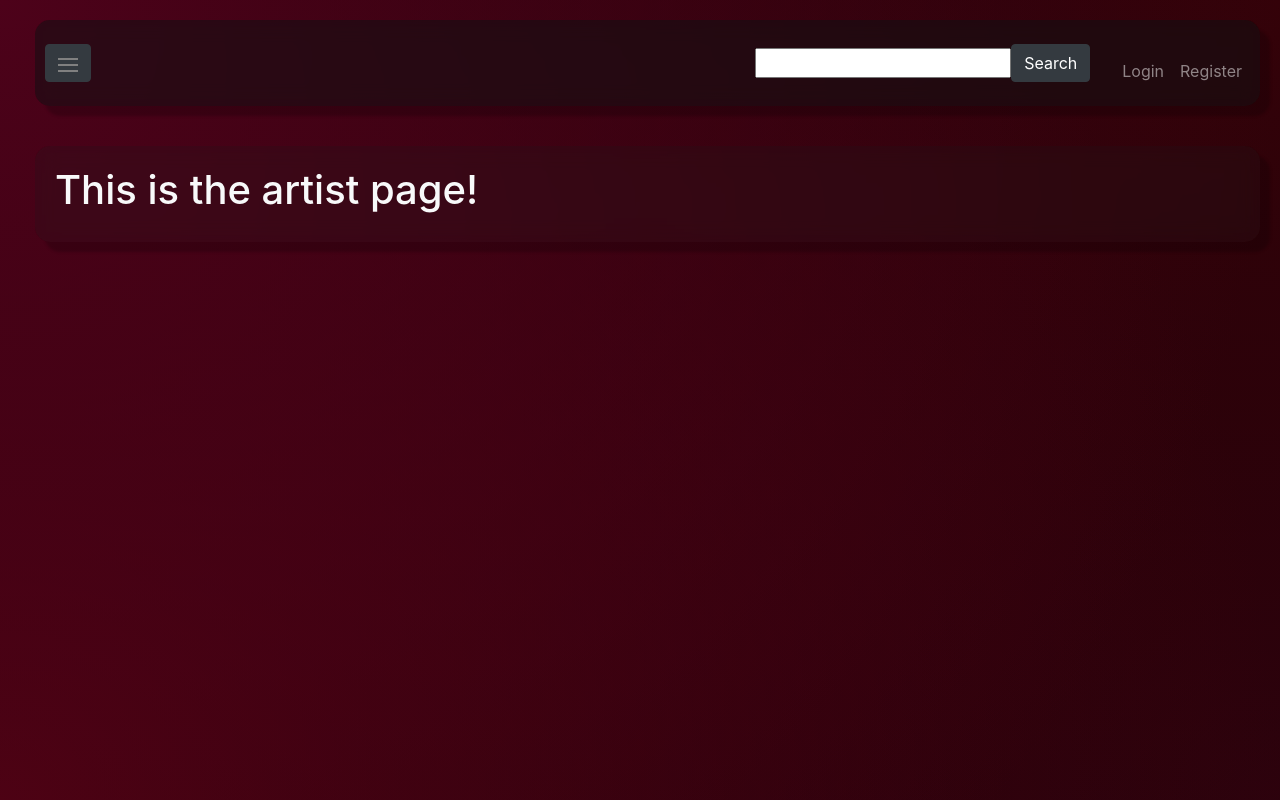
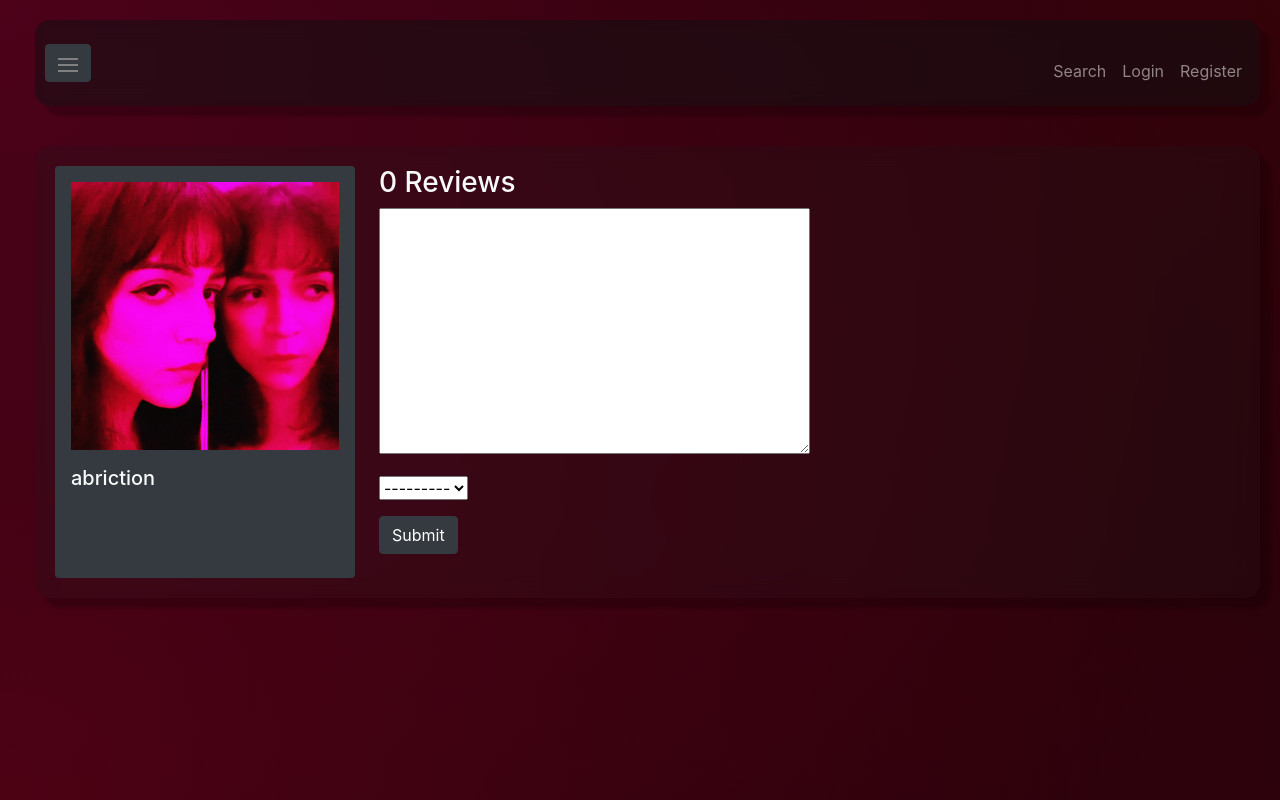
Before and after one commit to BDHoefs/CSCI313MusicReview, a Django app: page /artist/1 in a window 1280 px wide. Run offline with Django 4.2, Linux system fonts and the light colour scheme; data comes from the database, SQL or seed files in the repository; some libraries are stand-ins or nearby versions.

Commit message:
Adjusted search button and added browse artist and artist page

```diff
--- a/MusicReview/templates/master.html
+++ b/MusicReview/templates/master.html
@@ -108,16 +108,9 @@
             </button>
 
             <ul class="nav navbar-nav">
-              <form
-                action="{% url 'search'%}"
-                method="post"
-                class="form-inline mr-4"
-              >
-                {% csrf_token %} {% for field in searchForm %} {{ field }}
-                {%endfor %}
-                <input class="btn btn-dark" type="submit" value="Search" />
-              </form>
-
+            <li class="nav-item mt-3">
+              <a class="nav-link" href="{% url 'search'%}">Search</a>
+            </li>
               <li class="nav-item mt-3">
                 <a class="nav-link" href="{% url 'logon' %}">Login</a>
               </li>
--- a/MusicReview/templates/music/artist.html
+++ b/MusicReview/templates/music/artist.html
@@ -1,6 +1,53 @@
-{% extends 'master.html' %} {% block title %}
-  Artist - MusicReview
+{% extends 'master.html' %}
+{% block title %}Artist - MusicReview{% endblock %}
+{% block content %}
+<div class="d-flex">
+  <div class="d-flex flex-column flex-shrink-0 p-3 bg-dark rounded" style="width: 300px">
+    <img src="{{ artist.artist_photo.url }}" alt="{{ artist.name }}" />
+
+    <div class="mt-3">
+      <h5>{{ artist.name }}</h5>
+    </div>
+  </div>
+
+  <div class="flex-grow-1 ml-4">
+    {% if reviewForm is None %} {% else %}
+    <h3>{{reviews|length}} Reviews</h3>
+
+    <form action="{% url 'artist' pk=artist.pk %}" method="post" class="form">
+      {% csrf_token %} {% for field in reviewForm %}
+      <div class="form-group">{{field}}</div>
+      {% endfor %}
+      <input class="btn btn-dark mb-4" type="submit" value="Submit" />
+    </form>
+    {% endif %} {% for review in reviews %}
+    <div class="p-3 bg-dark rounded mb-2">
+      <div style="display: flex; justify-content: space-between">
+        <b>{{ review.user.username }}</b>
+        <p style="margin-left: auto">{{ review.score }}/10</p>
+      </div>
+      <p>{{review.content}}</p>
+
+      {% if review.pk == reportReview.pk %}
+      <form method="POST">
+        {% csrf_token %} {% for field in reportReviewForm %}
+        <p>{{ field }}</p>
+        {%endfor %}
+        <input
+          class="btn btn-danger mb-4"
+          type="submit"
+          value="Submit report"
+        />
+      </form>
+      {% else %}
+      <a
+        href="{% url 'report_review' review_pk=review.pk release_pk=release.pk %}"
+        >Report review</a
+      >
+      {% endif %}
+    </div>
+    {% endfor %}
+  </div>
+
+</div>
 {% endblock %}
-{% block content %}
-  <h1>This is the artist page!</h1>
-{% endblock %}
--- a/MusicReview/views.py
+++ b/MusicReview/views.py
@@ -9,7 +9,7 @@ from PIL import Image
 
 from .accent_colors import default_colors, calculate_accent_colors
 from .forms import ImageColorForm, SearchForm, CreateUserForm, LoginForm, ReviewForm, ReleaseForm, TrackForm, ReleaseSort, ArtistForm, ReportReleaseInfo, ReportReviewContent
-from .models import Release, Review
+from .models import Release, Review, Artist
 
 def get_ctx(request, release=None):
     ctx = { 'searchForm': SearchForm() }
@@ -89,7 +89,26 @@ def register(request):
 
 def browse_artists(request):
     ctx = get_ctx(request)
-    # View logic here
+    sort = 'Recently added'
+
+    if request.method == 'POST':
+        sort_form = ReleaseSort(request.POST)
+        if sort_form.is_valid():
+            sort = sort_form.cleaned_data['sort']
+
+    sort_form = ReleaseSort()
+    ctx['sortForm'] = sort_form
+
+    if sort == 'Recently added':
+        ctx['artists'] = Artist.objects.order_by('time_added')[:100]
+    elif sort == 'Recently reviewed':
+        ctx['artists'] = Artist.objects.order_by('last_reviewed')[:100]
+
+    if ctx['artists'] is not None:
+        releases = ctx['artists']
+        ctx['artists'] = [releases[i:i+3] for i in range(0, len(releases), 3)]
+
+    print(ctx['artists'])
     return render(request, 'music/browse_artists.html', context = ctx)
 
 def browse_releases(request):
@@ -227,9 +246,14 @@ def release_add_track(request, pk):
     return render(request, 'music/release.html', context=ctx)
 
 def artist(request, pk):
-    ctx = get_ctx(request)
-    # View logic here
-    return render(request, 'music/artist.html', context = ctx)
+    artist = Artist.objects.get(pk=pk)
+    reviewForm = ReviewForm()
+    ctx = get_ctx(request)  # Get the common context
+    ctx.update({
+        'artist': artist,
+        'reviewForm': reviewForm,
+    })
+    return render(request, 'music/artist.html', context=ctx)
 
 def report_release(request, pk):
     release = Release.objects.get(pk=pk)
```
Also changed, not shown: MusicReview/templates/music/browse_artists.html (+34 -5 lines).
